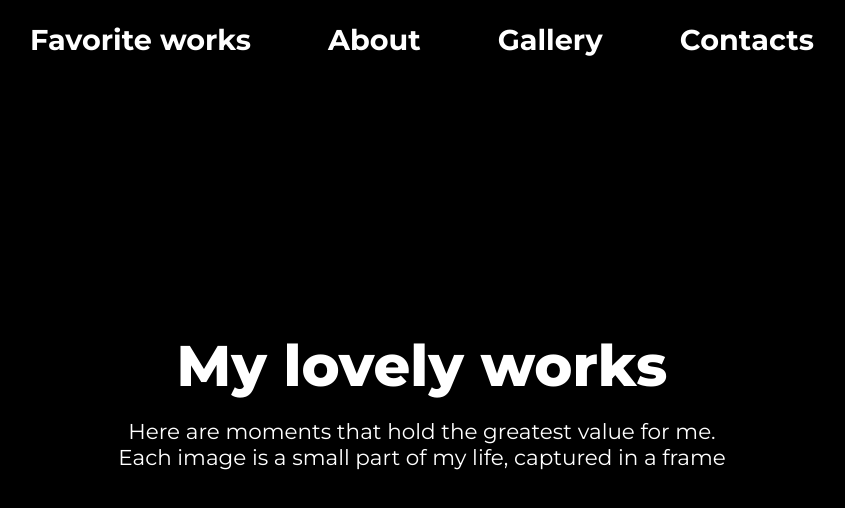
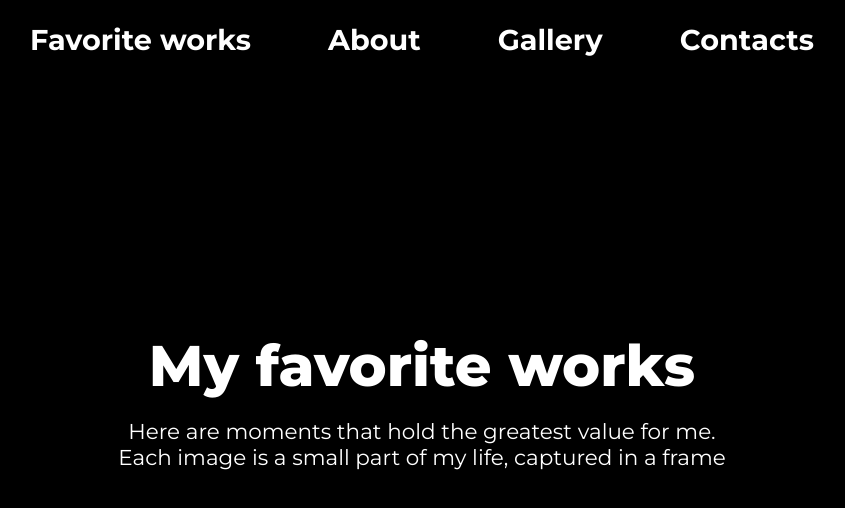
Before and after one commit to tertiomodo/jullery, a React (Vite) app: page / in a window 1280 px wide. Both pictures are taken after a click on the item "Favorite works". Shown: the top 508 px of the page, without its empty margins (218-1063 px from the left). Built offline with nearby package versions, Linux system fonts and the light colour scheme.

Commit message:
Fixed remark

```diff
--- a/src/@modules/Works/components/WorksTitle/WorksTitle.tsx
+++ b/src/@modules/Works/components/WorksTitle/WorksTitle.tsx
@@ -8,7 +8,7 @@ const WorksTitle: React.FC = () => {
     >
       <div className="container">
         <div className={styles.wrapper}>
-          <h2 className={styles.title}>My lovely works</h2>
+          <h2 className={styles.title}>My favorite works</h2>
           <p className={styles.subtitle}>
             Here are moments that hold the greatest value for me. Each image is
             a small part of my life, captured in a frame
```
